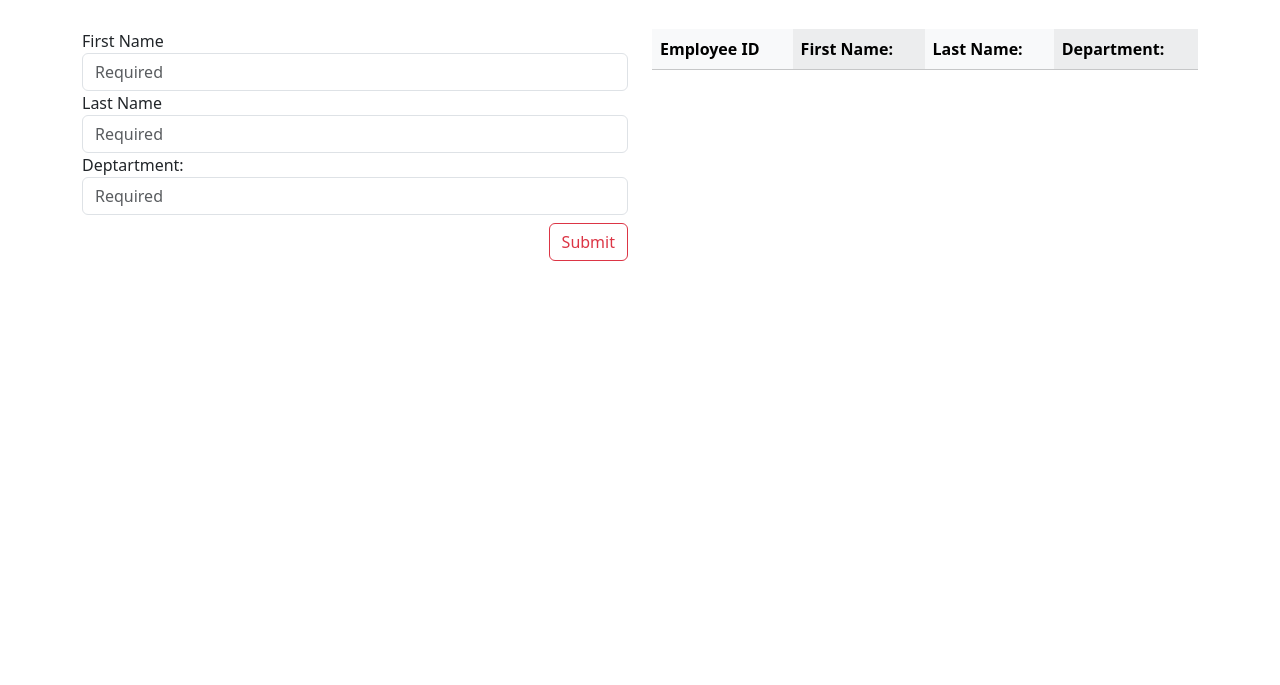
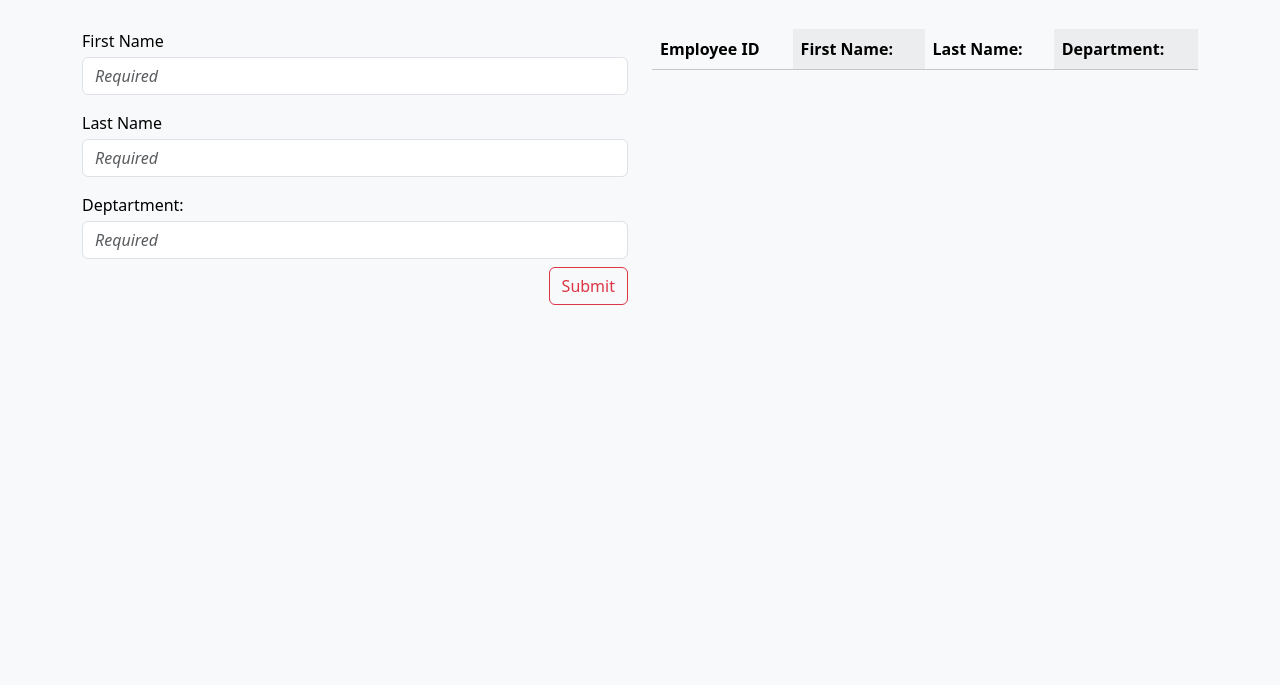
Before and after one commit to jaysune36/week10Assignment, a website: page index.html in a window 1280 px wide. Shown: the part 115-800 px from the top of the page. Drawn offline with nearby package versions, Linux system fonts and the light colour scheme.

Commit message:
finished main layout using bootstrap. Added background color and italic font to input field

```diff
--- a/index.html
+++ b/index.html
@@ -6,7 +6,7 @@
     <title>Document</title>
     <link rel="stylesheet" href="node_modules/bootstrap/dist/css/bootstrap.css">
   </head>
-  <body>
+  <body class="bg text-bg-light p3">
     <header>
       <div class="container text-center mb-5 mt-5">
         <h1 class="text-decoration-underline">Employee Table</h1>
@@ -17,13 +17,12 @@
         <div class="row">
           <div class="col-md">
             <form class="form-info mb-5">
-              <label for="first-name">First Name</label>
-              <input type="text" name="first-name" id="first-name" class="form-control" placeholder="Required" aria-label="First name" required/>
-              <label for="last-name">Last Name</label>
-              <input type="text" name="last-name" id="last-name" class="form-control" placeholder="Required" aria-label="Last name" required/>
-              <label for="dept">Deptartment:
-              </label>
-              <input type="text" name="dept" id="dept" class="form-control" placeholder="Required" aria-label="Dept" required/>
+              <label for="first-name" class="mb-1">First Name</label>
+              <input type="text" name="first-name" id="first-name" class="form-control fst-italic" placeholder="Required" aria-label="First name" required/>
+              <label for="last-name" class="mb-1 mt-3">Last Name</label>
+              <input type="text" name="last-name" id="last-name" class="form-control fst-italic" placeholder="Required" aria-label="Last name" required/>
+              <label for="dept" class="mb-1 mt-3">Deptartment:</label>
+              <input type="text" name="dept" id="dept" class="form-control fst-italic" placeholder="Required" aria-label="Dept" required/>
 
               <div class="d-grid gap-2 d-md-flex justify-content-md-end">
               <button type="submit" class="submit-btn btn btn-outline-danger mt-2 me-md2">Submit</button>
@@ -31,7 +30,7 @@
 
             </form>
           </div>
-          <div class="col-md">
+          <div class="col-md table-responsive">
             <table class="table-doc table table-dark table-striped-columns table-hover rounded">
               <thead class="table-light">
                 <tr>
```
